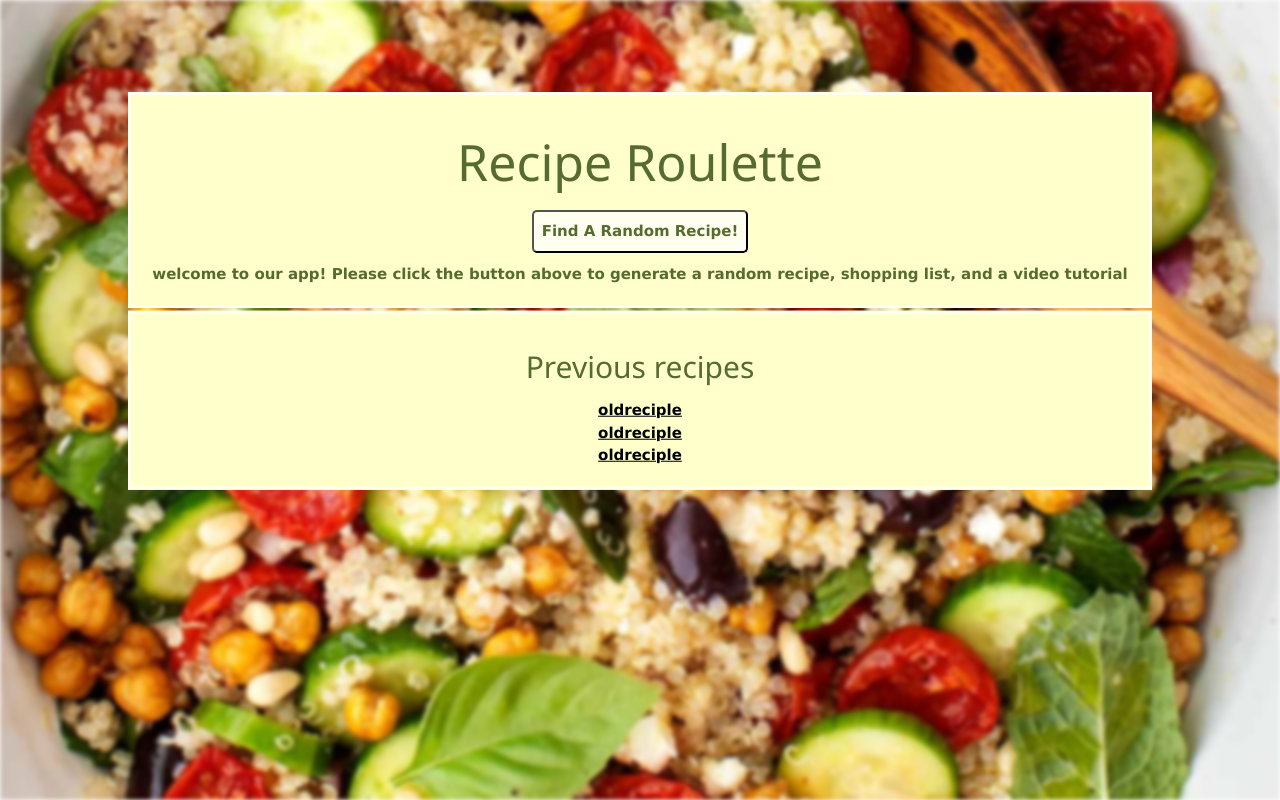
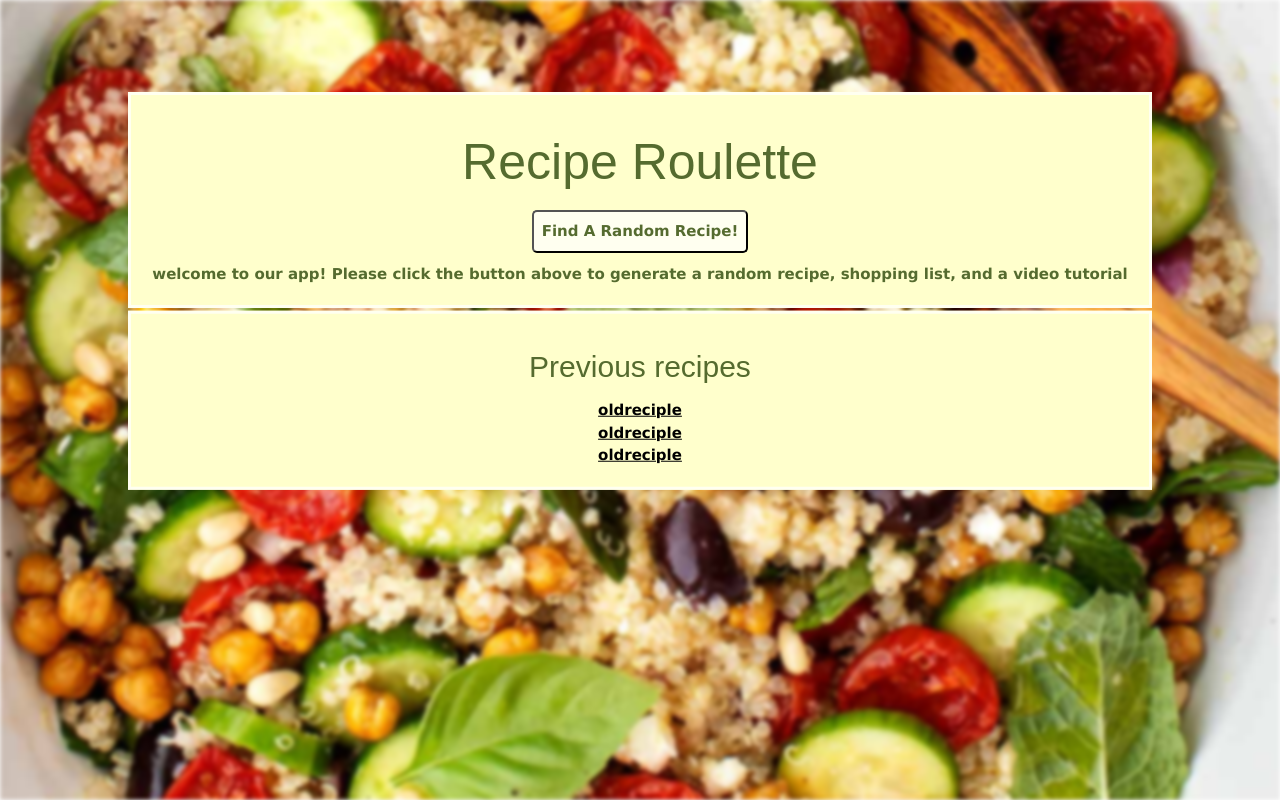
Before and after one commit to kreativekntrl/project-01, a plain HTML site: page index.html in a window 1280 px wide. Drawn offline with nearby package versions, Linux system fonts and the light colour scheme.

Commit message:
last commit of the night

```diff
--- a/assets/css/style.css
+++ b/assets/css/style.css
@@ -11,6 +11,7 @@
 
 h1, h2 {
     color: var(--primary);
+    font-family: 'Raleway', sans-serif;
 }
 
 p {
```
Also changed, not shown: page2.html (+3 -0 lines).
